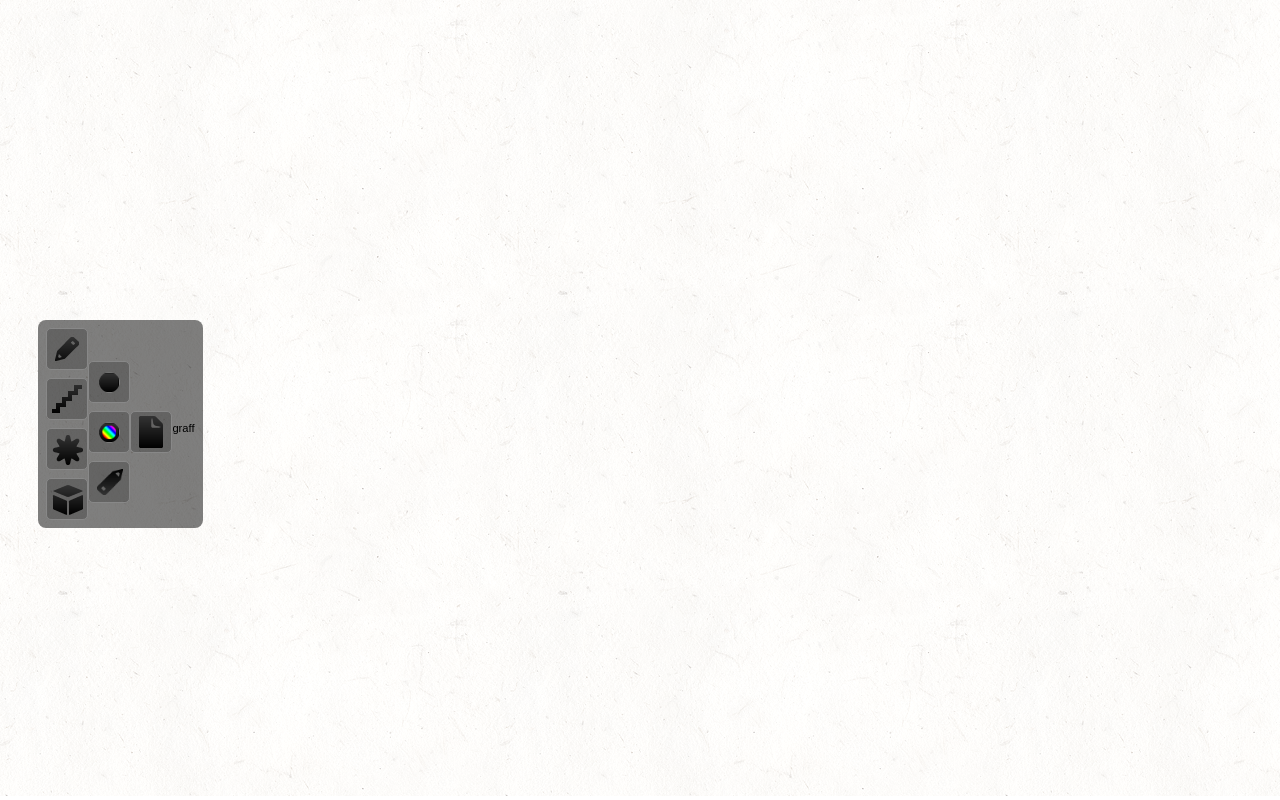
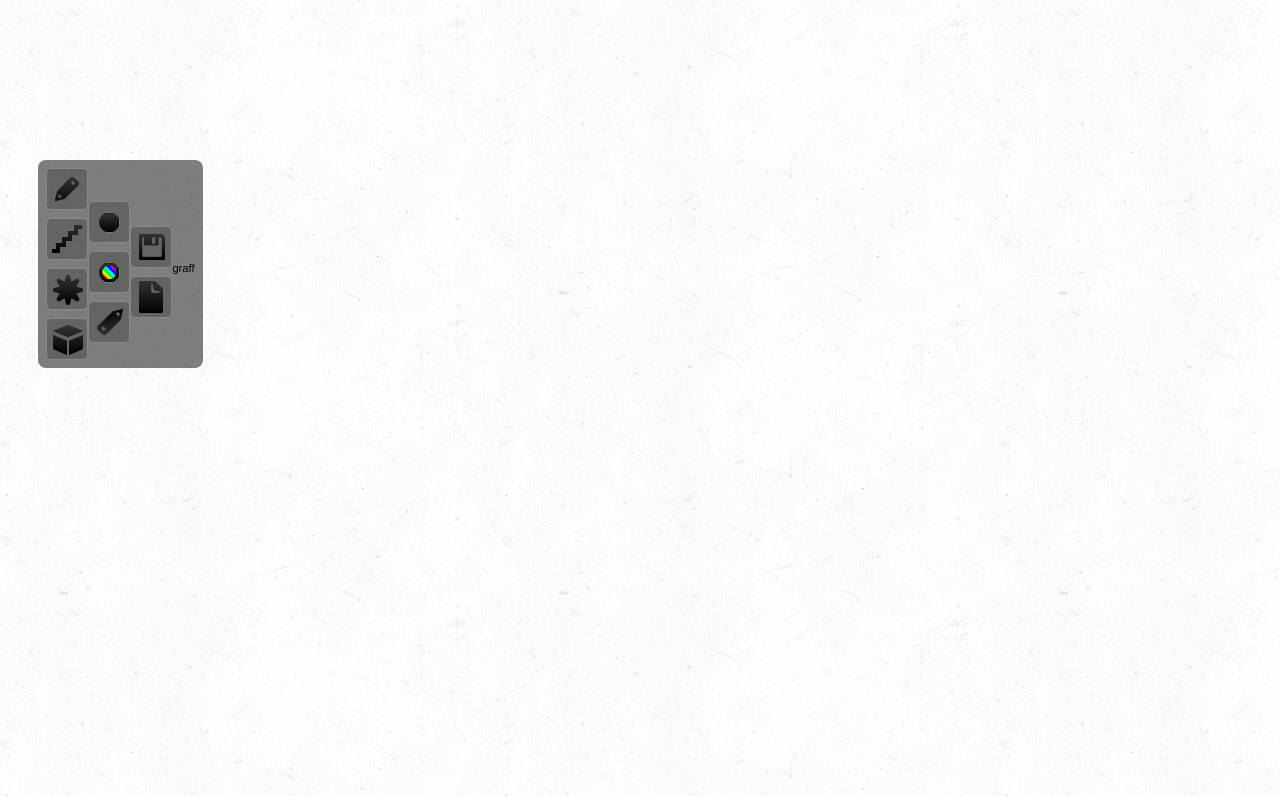
Before and after one commit to gyng/Graff, a plain HTML site: page index.html in a window 1280 px wide. Drawn offline with nearby package versions, Linux system fonts and the light colour scheme.

Commit message:
Export tool

```diff
--- a/index.html
+++ b/index.html
@@ -24,6 +24,7 @@
             </div>
 
             <div id="clear" class="toolkit">
+                <div id="exportButton" class="tool exportOption" value="export" title="Export"><div id="exportIcon"></div></div>
                 <div class="tool clearOption" value="clear" title="Clear"><div id="clearIcon" class="sprite"></div></div>
             </div>
 
--- a/scripts/main.js
+++ b/scripts/main.js
@@ -55,6 +55,11 @@ $('#lineColour .tool').click(function() {
     $('#lineColour .tool').css("background-color", "rgba(0, 0, 0, 0.2)");
     $('#eraseButton').css("background-color", "rgba(0, 0, 0, 0.2)");
     $(this).css("background-color", "rgba(185, 185, 185, 1)");
+});
+
+// Export button
+$('#exportButton').click(function() {
+    window.open(canvas.canvas.toDataURL('image/png', ''));
 });
 
 // Map tools to internal option
--- a/stylesheets/global/global.css
+++ b/stylesheets/global/global.css
@@ -22,7 +22,7 @@ html, body {
  */
 #tools {
     position: fixed;
-    top: 40%;
+    top: 20%;
     left: 3%;
     padding: 0.5em;
     background: rgba(0, 0, 0, 0.5);
@@ -68,14 +68,14 @@ html, body {
 }
 
 .tool:hover {
-    background: rgba(180, 180, 180, 1);
+    background: rgba(180, 180, 180, 1) !important;
     -webkit-transition: width 0.7s ease-out;
     transition: width 0.7s ease-out;
     cursor: pointer;
 }
 
 .tool:active {
-    background: rgba(220, 220, 220, 1);
+    background: rgba(220, 220, 220, 1) !important;
     border: solid 1px #ff9900;
     -webkit-transition: width 0.7s ease-out;
     transition: width 0.7s ease-out;
@@ -109,4 +109,5 @@ html, body {
 #lineColourRainbowIcon {width: 32px; height: 32px; background-position: -43px -43px; }
 
 #eraseIcon { width: 32px; height: 32px; background-size: 80%; background-position: center; background-repeat: no-repeat; background-image: url('../../images/icons/erase.png'); }
+#exportIcon { width: 32px; height: 32px; background-size: 80%; background-position: center; background-repeat: no-repeat; background-image: url('../../images/icons/export.png'); }
 #clearIcon { width: 32px; height: 32px; background-position: -86px -86px; }
```
Also changed, not shown: images/icons/export.png (added).
